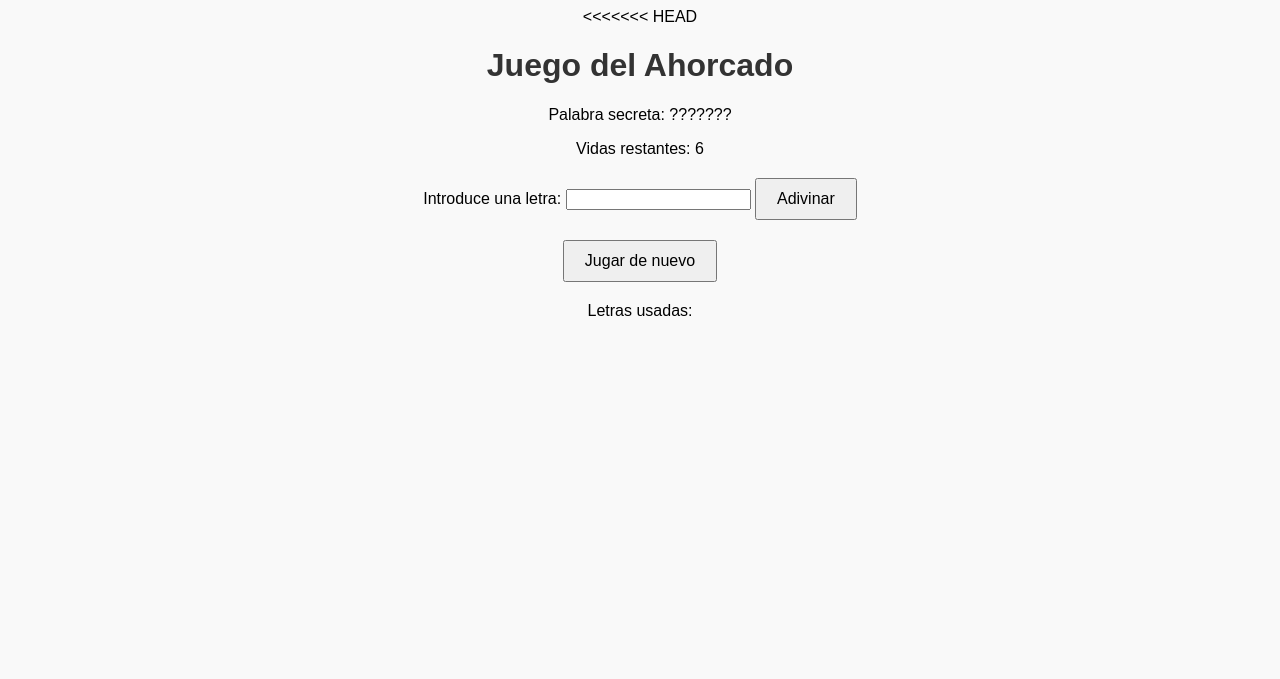
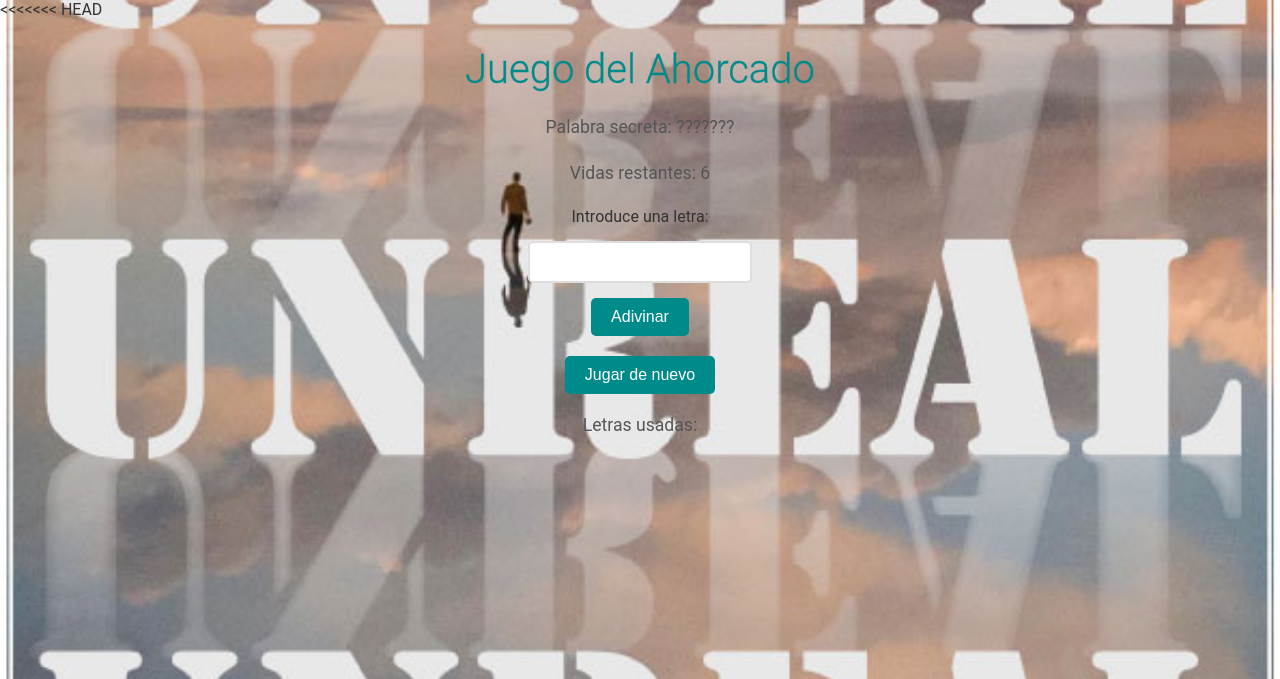
Before and after one commit to stcoga-star/AEV1_DAW, a PHP site: page / in a window 1280 px wide. Shown: the top 679 px of the page. Run offline with PHP 8.4, Linux system fonts and the light colour scheme.

Commit message:
desarrollador_B: ajusto index.php para que tenga link de estilos.css

```diff
--- a/index.php
+++ b/index.php
@@ -65,24 +65,9 @@ if ($_SESSION['letras_acertadas'] == $_SESSION['palabra']) {
 <head>
     <meta charset="UTF-8">
     <title>Ahorcado</title>
+    <link rel="stylesheet" href="estilos.css">
 <<<<<<< HEAD
-    <style>
-        body {
-            font-family: Arial, sans-serif;
-            background-color: #f9f9f9;
-            text-align: center;
-        }
-        h1 {
-            color: #333;
-        }
-        form {
-            margin: 20px;
-        }
-        button {
-            padding: 10px 20px;
-            font-size: 16px;
-        }
-    </style>
+
 </head>
 <body>
 <h1>Juego del Ahorcado</h1>
```
